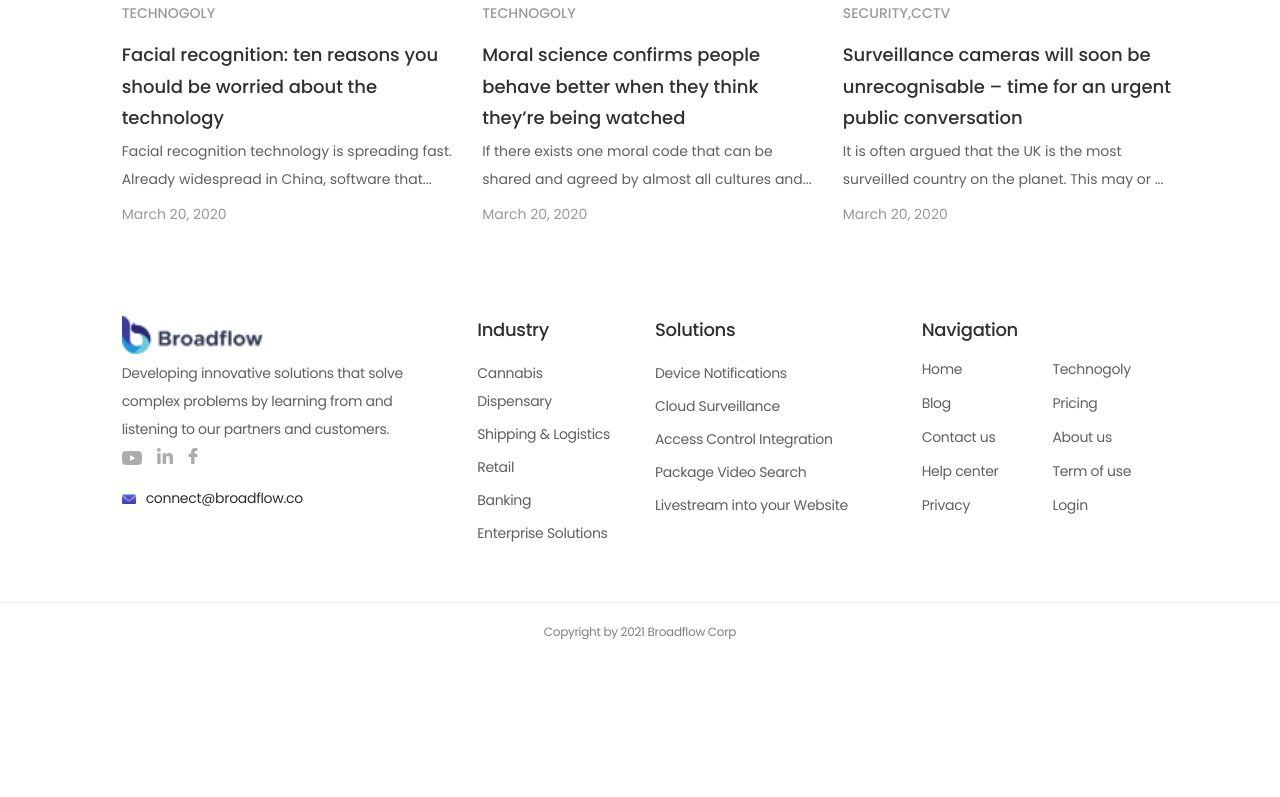
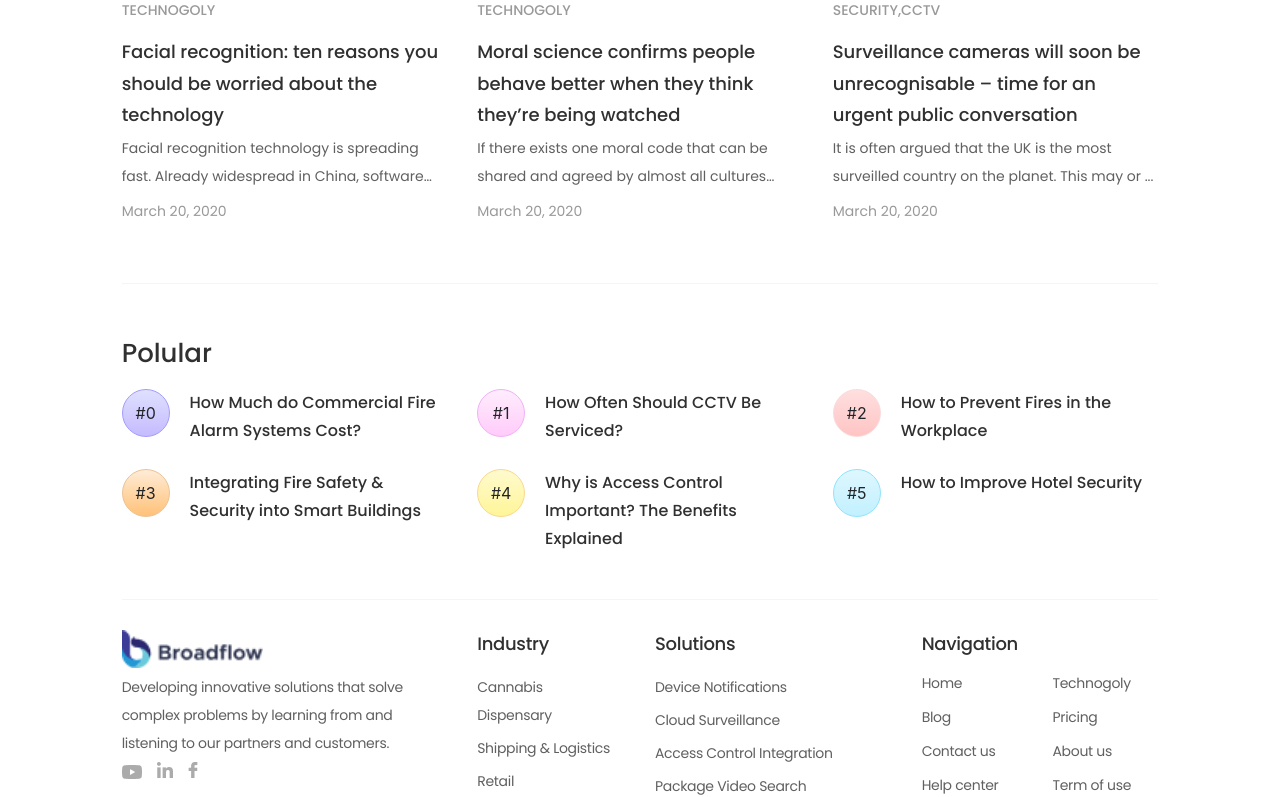
Before and after one commit to huynhnt6995/public-main-web-fiop, a Next.js app: page /blog in a window 1280 px wide. Shown: the part 2155-2952 px from the top of the page. Before the commit the page ends 2812 px from the top, so only its background shows below. Built offline with nearby package versions, Linux system fonts and the light colour scheme.

Commit message:
add popular

```diff
--- a/components/BlogPage/LastestNews/index.tsx
+++ b/components/BlogPage/LastestNews/index.tsx
@@ -113,7 +113,7 @@ export const LastestNews = () => {
                             ))}
                         </div>
                     </DailyWrapper>
-                    <div className="col-12" style={{ paddingRight: 0 }}>
+                    <div className="col-12">
                         <div className="row">
                             {lastestNewsBottom.map((news) => (
                                 <NewsItem
--- /dev/null
+++ b/components/BlogPage/Popular/PopularItems.tsx
@@ -0,0 +1,41 @@
+import React from "react";
+import { useTranslation } from "react-i18next";
+import styled from "styled-components";
+import { PopularModel } from ".";
+
+interface Props {
+    popular: PopularModel;
+    index: number;
+}
+
+export const PopularItems = ({ index, popular }: Props) => {
+    const { t } = useTranslation();
+    return (
+        <div className="d-flex" style={{ height: 80 }}>
+            <div
+                className="d-flex justify-content-center align-items-center"
+                style={{
+                    height: 48,
+                    width: 60,
+                    borderRadius: 24,
+                    border: `1px solid ${popular.borderColor}`,
+                    background: popular.color,
+                    marginRight: 20,
+                }}
+            >
+                #{index}
+            </div>
+            <PoluparTitle>{t(popular.title)}</PoluparTitle>
+        </div>
+    );
+};
+
+const PoluparTitle = styled.label`
+    font-family: "Poppins";
+    font-weight: 500;
+    font-size: 16px;
+    line-height: 175%;
+    color: #303030;
+    width: 100%;
+    cursor: pointer;
+`;
--- a/components/BlogPage/Popular/index.tsx
+++ b/components/BlogPage/Popular/index.tsx
@@ -1,5 +1,79 @@
 import React from "react";
+import { useTranslation } from "react-i18next";
+import styled from "styled-components";
+import { PageLayout } from "../../layout/PageLayout";
+import { PopularItems } from "./PopularItems";
+
+export interface PopularModel {
+    color: string;
+    title: string;
+    borderColor: string;
+}
+
+const populars: PopularModel[] = [
+    {
+        color: "linear-gradient(180deg, #DFE0FF 0.01%, #C5BBFF 100%)",
+        title: "blog_page.popular1",
+        borderColor: "#A29CFD",
+    },
+    {
+        color: "linear-gradient(180deg, #FFEDFD 0.01%, #FFCBFA 100%)",
+        title: "blog_page.popular2",
+        borderColor: "#F1B0F8",
+    },
+    {
+        color:
+            "linear-gradient(180deg, #FFCDCD 0%, #FFDFDF 0.01%, #FFC4C4 100%)",
+        title: "blog_page.popular3",
+        borderColor: "#FADBDB",
+    },
+    {
+        color:
+            "linear-gradient(180deg, #FFECD6 0%, #FFC178 100%, #FFCD93 100%)",
+        title: "blog_page.popular4",
+        borderColor: "#EBC394",
+    },
+    {
+        color: "linear-gradient(180deg, #FFFACE 0%, #FFF598 100%)",
+        title: "blog_page.popular5",
+        borderColor: "#FBD88B",
+    },
+    {
+        color: "linear-gradient(180deg, #DEF7FF 0%, #C2F0FF 100%)",
+        title: "blog_page.popular6",
+        borderColor: "#8EE3FC",
+    },
+];
 
 export const Popular = () => {
-    return <div></div>;
+    const { t } = useTranslation();
+    return (
+        <PageLayout>
+            <div
+                style={{
+                    paddingTop: 50,
+                    paddingBottom: 50,
+                    borderTop: "1px solid #f5f5f5",
+                    borderBottom: "1px solid #f5f5f5",
+                }}
+            >
+                <Title>{t("blog_page.popular")}</Title>
+                <div className="row">
+                    {populars.map((popular, index) => (
+                        <div className="col-6 col-md-4" key={index}>
+                            <PopularItems popular={popular} index={index} />
+                        </div>
+                    ))}
+                </div>
+            </div>
+        </PageLayout>
+    );
 };
+
+const Title = styled.p`
+    font-family: "Poppins";
+    font-weight: 500;
+    font-size: 26px;
+    line-height: 150%;
+    color: #303030;
+`;
--- a/pages/blog.tsx
+++ b/pages/blog.tsx
@@ -1,5 +1,6 @@
 import React from "react";
 import { LastestNews } from "../components/BlogPage/LastestNews";
+import { Popular } from "../components/BlogPage/Popular";
 import { SearchHeader } from "../components/BlogPage/SearchHeader";
 import { SliderPost } from "../components/BlogPage/SliderPost";
 
@@ -9,6 +10,7 @@ const Blog = () => {
             <SearchHeader />
             <SliderPost />
             <LastestNews />
+            <Popular />
         </div>
     );
 };
--- a/static/locales/en.json
+++ b/static/locales/en.json
@@ -134,6 +134,13 @@
         "moral_science_content": "If there exists one moral code that can be shared and agreed by almost all cultures and...",
         "surveillance_camera": "Surveillance cameras will soon be unrecognisable – time for an urgent public conversation",
         "surveillance_camera_content": "It is often argued that the UK is the most surveilled country on the planet. This may or ...",
+        "popular": "Polular",
+        "popular1": "How Much do Commercial Fire Alarm Systems Cost?",
+        "popular2": "How Often Should CCTV Be Serviced?",
+        "popular3": "How to Prevent Fires in the Workplace",
+        "popular4": "Integrating Fire Safety & Security into Smart Buildings",
+        "popular5": "Why is Access Control Important? The Benefits Explained",
+        "popular6": "How to Improve Hotel Security",
         "": ""
     },
     "footer_app": {
```
